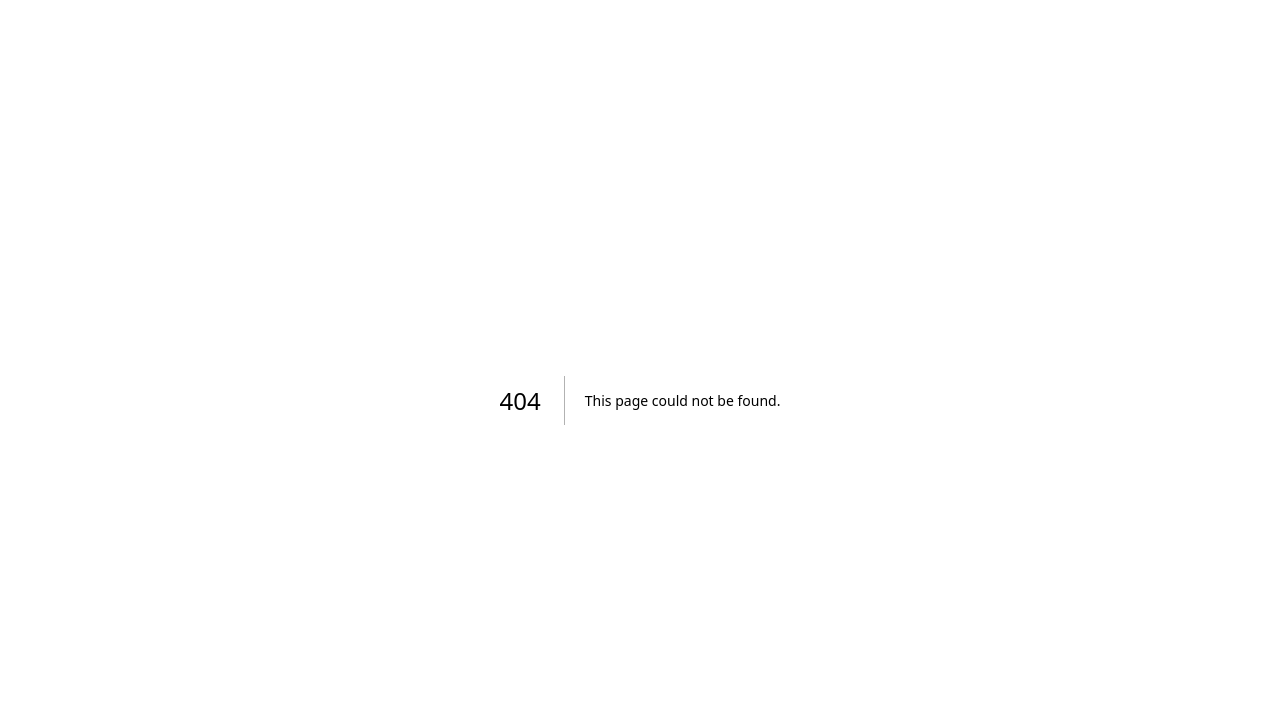
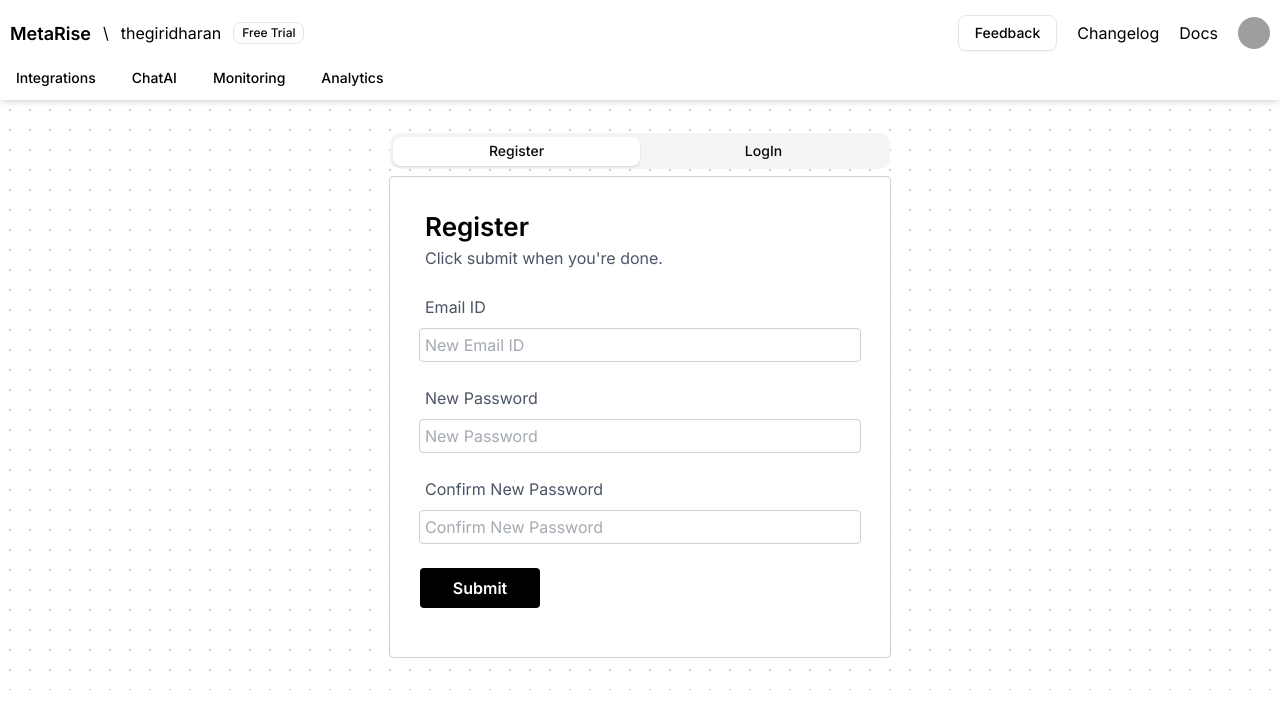
Before and after one commit to thegiridharan/metarise, a Next.js app: page /account in a window 1280 px wide. Before the commit this address had no page. Shown: the top 710 px of the page. Built offline with nearby package versions, Linux system fonts and the light colour scheme; grey boxes are pictures that could not be loaded.

Commit message:
My Account Update

```diff
--- /dev/null
+++ b/src/app/account/page.jsx
@@ -0,0 +1,11 @@
+import Accounts from "@/components/Accounts";
+import Navbar from "@/components/Navbar";
+
+export default function Account() {
+    return (
+        <>
+            <Navbar />
+            <Accounts />
+        </>
+    );
+};
--- /dev/null
+++ b/src/components/Accounts.jsx
@@ -0,0 +1,85 @@
+"use client";
+import { useState } from "react";
+import { Tabs, TabsContent, TabsList, TabsTrigger } from "./ui/tabs";
+import { toast, Toaster } from "sonner";
+
+
+export default function Accounts() {
+
+    const [email, setEmail] = useState("");
+    const [password, setPassword] = useState("");
+    const [conPassword, setConPassword] = useState("");
+
+    const registerWork = () => {
+        if (email && password && conPassword) {
+            setEmail("");
+            setPassword("");
+            setConPassword("");
+            toast.success("Registerd Successfully !");
+        }
+        else {
+            toast.error("Fill the required fields !");
+        }
+    };
+
+    const [remail, setRemail] = useState("");
+    const [rpassword, setRpassword] = useState("");
+
+    const loginWork = () => {
+        if (remail && rpassword) {
+            setRemail("");
+            setRpassword("");
+            toast.success("LogIn Successfully !");
+        }
+        else {
+            toast.error("Fill the required fields !")
+        }
+    };
+
+    return (
+        <>
+            <div className="h-[590px] flex items-center justify-center bg-dotted">
+                <Tabs defaultValue="register" className="w-[500px]">
+                    <TabsList className="grid w-full grid-cols-2">
+                        <TabsTrigger value="register">Register</TabsTrigger>
+                        <TabsTrigger value="log">LogIn</TabsTrigger>
+                    </TabsList>
+                    <TabsContent value="register">
+                        <div className="flex flex-col gap-[10px] outline-1 rounded-[3px] p-[30px] h-[480px] bg-white text-gray-600">
+                            <div className="px-[5px] mb-[15px]">
+                                <p className="text-[26px] font-semibold text-black">Register</p>
+                                <p className="text-gray-600">Click submit when you're done.</p>
+                            </div>
+                            <p className="px-[5px]">Email ID</p>
+                            <input placeholder="New Email ID" className="mb-[15px] px-[5px] outline-1 py-[4px] rounded-[3px]" value={email} onChange={(e) => setEmail(e.target.value)} />
+
+                            <p className="px-[5px]">New Password</p>
+                            <input placeholder="New Password" className="mb-[15px] px-[5px] outline-1 py-[4px] rounded-[3px]" value={password} onChange={(e) => setPassword(e.target.value)} />
+
+                            <p className="px-[5px]">Confirm New Password</p>
+                            <input placeholder="Confirm New Password" className="mb-[15px] px-[5px] outline-1 py-[4px] rounded-[3px]" value={conPassword} onChange={(e) => setConPassword(e.target.value)} />
+
+                            <button onClick={() => registerWork()} className="bg-black h-[40px] w-[120px] rounded-[4px] text-white font-semibold cursor-pointer">Submit</button>
+                        </div>
+                    </TabsContent>
+                    <TabsContent value="log">
+                        <div className="flex flex-col gap-[10px] outline-1 rounded-[3px] p-[30px] h-[480px] bg-white text-gray-600">
+                            <div className="px-[5px] mb-[15px]">
+                                <p className="text-[26px] font-semibold text-black">LogIn</p>
+                                <p className="text-gray-600">Click submit when you're done.</p>
+                            </div>
+                            <p className="px-[5px]">Registered Email ID</p>
+                            <input placeholder="Email ID" className="mb-[15px] px-[5px] outline-1 py-[4px] rounded-[3px]" value={remail} onChange={(e) => setRemail(e.target.value)} />
+
+                            <p className="px-[5px]">Password</p>
+                            <input placeholder="Password" className="mb-[15px] px-[5px] outline-1 py-[4px] rounded-[3px]" value={rpassword} onChange={(e) => setRpassword(e.target.value)} />
+
+                            <button onClick={() => loginWork()} className="bg-black h-[40px] w-[120px] rounded-[4px] text-white font-semibold cursor-pointer">Submit</button>
+                        </div>
+                    </TabsContent>
+                </Tabs>
+            </div>
+            <Toaster richColors />
+        </>
+    );
+};
--- a/src/components/Navbar.jsx
+++ b/src/components/Navbar.jsx
@@ -33,7 +33,7 @@ export default function Navbar() {
                             </PopoverTrigger>
                             <PopoverContent className="w-[250px] mr-4 mt-2">
                                 <div className="flex flex-col gap-1">
-                                    <p className="hover:bg-accent h-[34px] flex items-center rounded-[5px] pl-2 cursor-pointer">My Account</p>
+                                    <a href="/account" className="hover:bg-accent h-[34px] flex items-center rounded-[5px] pl-2 cursor-pointer">My Account</a>
                                     <Separator className="my-1" />
                                     <a href="/settings" className="hover:bg-accent h-[34px] flex items-center rounded-[5px] pl-2 cursor-pointer">Settings</a>
                                     <Separator className="my-0.5" />
--- a/src/components/NaviMain.jsx
+++ b/src/components/NaviMain.jsx
@@ -27,7 +27,7 @@ export default function NaviMain() {
                                 <div className="flex flex-col gap-1">
                                     <a href="/integrations" className="hover:bg-accent h-[34px] flex items-center rounded-[5px] pl-2 cursor-pointer">App</a>
                                     <Separator className="my-1" />
-                                    <p className="hover:bg-accent h-[34px] flex items-center rounded-[5px] pl-2 cursor-pointer">My Account</p>
+                                    <a href="/account" className="hover:bg-accent h-[34px] flex items-center rounded-[5px] pl-2 cursor-pointer">My Account</a>
                                     <Separator className="my-0.5" />
                                     <a href="/settings" className="hover:bg-accent h-[34px] flex items-center rounded-[5px] pl-2 cursor-pointer">Settings</a>
                                     <Separator className="my-0.5" />
```
